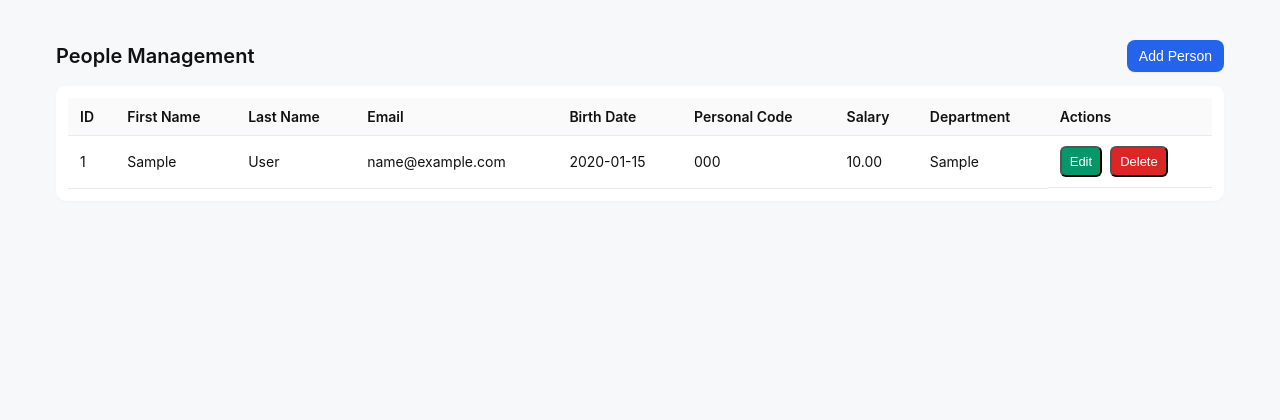
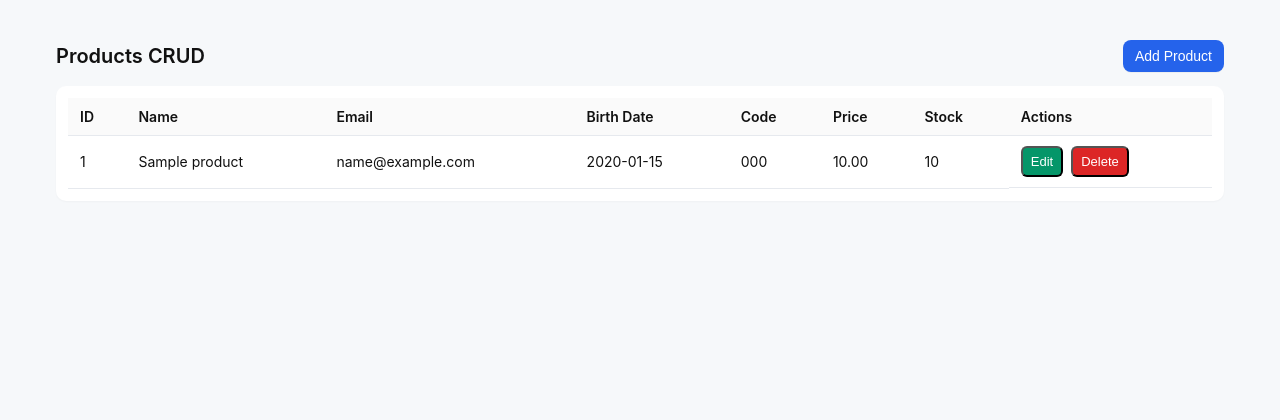
Before and after one commit to romrom230606-create/crud_app, a Flask app: page / in a window 1280 px wide. Shown: the top 420 px of the page. Run offline with Flask 3, Linux system fonts and the light colour scheme; tables that the repository leaves empty hold one stand-in row (values such as "Sample post").

Commit message:
Back to products

```diff
--- a/app.py
+++ b/app.py
@@ -2,14 +2,18 @@ import os
 import re
 from datetime import datetime, date
 from flask import Flask, request, jsonify, render_template
-from models import db, Person
+from models import db, Product
 
 app = Flask(__name__)
 
+
 if os.getenv('TESTING') == 'True' or os.getenv('PYTEST_CURRENT_TEST'):
+
     app.config['SQLALCHEMY_DATABASE_URI'] = 'sqlite:///:memory:'
     print("Using SQLite for testing")
 else:
+
+
     from dotenv import load_dotenv
     if os.path.exists('.env'):
         load_dotenv('.env')
@@ -25,25 +29,7 @@ else:
 app.config['SQLALCHEMY_TRACK_MODIFICATIONS'] = False
 
 db.init_app(app)
-with app.app_context():
-    # Заміни цей блок
-    with db.engine.connect() as connection:
-        connection.execute(db.text("""
-            CREATE TABLE IF NOT EXISTS persons (
-                id SERIAL PRIMARY KEY,
-                first_name VARCHAR(100) NOT NULL,
-                last_name VARCHAR(100) NOT NULL,
-                email VARCHAR(255) NOT NULL UNIQUE,
-                birth_date DATE NOT NULL,
-                personal_code VARCHAR(20) NOT NULL UNIQUE,
-                salary NUMERIC(10,2),
-                department VARCHAR(100),
-                created_at TIMESTAMP DEFAULT CURRENT_TIMESTAMP,
-                updated_at TIMESTAMP DEFAULT CURRENT_TIMESTAMP
-            )
-        """))
-        connection.commit()
-    print("✅ Persons table is ready")
+
 
 def error_response(status, error, field_errors):
     return jsonify({
@@ -53,138 +39,126 @@ def error_response(status, error, field_errors):
         "fieldErrors": field_errors
     }), status
 
-def validate_person_payload(data, require_all=True):
+def validate_product_payload(data, require_all=True):
     field_errors = []
-    first_name = (data.get("first_name") or "").strip()
-    last_name = (data.get("last_name") or "").strip()
+    name = (data.get("name") or "").strip()
     email = (data.get("email") or "").strip()
-    salary = data.get("salary")
-    birth = data.get("birth_date")
-    personal_code = (data.get("personal_code") or "").strip()
+    price = data.get("price")
+    birth = data.get("birthDate") or data.get("birth_date")
+    code = (data.get("code") or data.get("sku") or "").strip()
 
-    if require_all or "first_name" in data:
-        if len(first_name) < 2 or len(first_name) > 100:
-            field_errors.append({"field":"first_name","code":"INVALID_LENGTH","message":"First name must be 2-100 characters"})
-    if require_all or "last_name" in data:
-        if len(last_name) < 2 or len(last_name) > 100:
-            field_errors.append({"field":"last_name","code":"INVALID_LENGTH","message":"Last name must be 2-100 characters"})
+    if require_all or "name" in data:
+        if len(name) < 3 or len(name) > 50:
+            field_errors.append({"field":"name","code":"INVALID_LENGTH","message":"name: 3-50 characters"})
     if require_all or "email" in data:
         if email:
             if not re.match(r"^[^@]+@[^@]+\.[^@]+$", email):
-                field_errors.append({"field":"email","code":"INVALID_FORMAT","message":"Invalid email format"})
+                field_errors.append({"field":"email","code":"INVALID_FORMAT","message":"Invalid email"})
         else:
             field_errors.append({"field":"email","code":"REQUIRED","message":"Email is required"})
-    if require_all or "salary" in data:
-        if salary is not None:
-            try:
-                s = float(salary)
-                if s < 0:
-                    field_errors.append({"field":"salary","code":"INVALID_VALUE","message":"Salary must be positive"})
-            except Exception:
-                field_errors.append({"field":"salary","code":"INVALID_FORMAT","message":"Salary must be a number"})
-    if require_all or "birth_date" in data:
+    if require_all or "price" in data:
+        try:
+            p = float(price)
+            if p <= 0:
+                field_errors.append({"field":"price","code":"INVALID_VALUE","message":"Price must be > 0"})
+        except Exception:
+            field_errors.append({"field":"price","code":"INVALID_FORMAT","message":"Price must be a number"})
+    if require_all or "birthDate" in data or "birth_date" in data:
         if birth:
             try:
                 bd = datetime.fromisoformat(birth).date()
                 if bd > date.today():
-                    field_errors.append({"field":"birth_date","code":"INVALID_DATE","message":"Birth date cannot be in future"})
+                    field_errors.append({"field":"birthDate","code":"INVALID_DATE","message":"birthDate cannot be in future"})
             except Exception:
-                field_errors.append({"field":"birth_date","code":"INVALID_FORMAT","message":"Birth date must be ISO date (YYYY-MM-DD)"})
+                field_errors.append({"field":"birthDate","code":"INVALID_FORMAT","message":"birthDate must be ISO date (YYYY-MM-DD)"})
         else:
-            field_errors.append({"field":"birth_date","code":"REQUIRED","message":"Birth date is required"})
-    if require_all or "personal_code" in data:
-        if not re.match(r"^[A-Za-z0-9-]{4,20}$", personal_code):
-            field_errors.append({"field":"personal_code","code":"INVALID_FORMAT","message":"Personal code: 4-20 chars letters/numbers/dash"})
+            field_errors.append({"field":"birthDate","code":"REQUIRED","message":"birthDate is required"})
+    if require_all or "code" in data or "sku" in data:
+        if not re.match(r"^[A-Za-z0-9-]{4,20}$", code):
+            field_errors.append({"field":"code","code":"INVALID_FORMAT","message":"code: 4-20 chars letters/numbers/dash"})
     return field_errors
 
 @app.route("/")
 def index():
     return render_template("index.html", today=date.today().isoformat())
 
-@app.route("/persons", methods=["GET"])
-def list_persons():
-    persons = Person.query.order_by(Person.id.desc()).all()
-    return jsonify([p.to_dict() for p in persons]), 200
+@app.route("/products", methods=["GET"])
+def list_products():
+    products = Product.query.order_by(Product.id.desc()).all()
+    return jsonify([p.to_dict() for p in products]), 200
 
-@app.route("/persons/<int:pid>", methods=["GET"])
-def get_person(pid):
-    p = Person.query.get(pid)
+@app.route("/products/<int:pid>", methods=["GET"])
+def get_product(pid):
+    p = Product.query.get(pid)
     if not p:
-        return error_response(404, "Not Found", [{"field":"id","code":"NOT_FOUND","message":"Person not found"}])
+        return error_response(404, "Not Found", [{"field":"id","code":"NOT_FOUND","message":"Product not found"}])
     return jsonify(p.to_dict()), 200
 
-@app.route("/persons", methods=["POST"])
-def create_person():
+@app.route("/products", methods=["POST"])
+def create_product():
     data = request.get_json() or {}
-    errors = validate_person_payload(data, require_all=True)
+    errors = validate_product_payload(data, require_all=True)
     if errors:
         return error_response(400, "Bad Request", errors)
 
-    personal_code = data.get("personal_code")
-    email = data.get("email")
+    code = data.get("code") or data.get("sku")
+    if Product.query.filter((Product.sku == code) | (Product.code == code)).first():
+        return error_response(409, "Conflict", [{"field":"code","code":"DUPLICATE","message":"Product code already exists"}])
 
-    if Person.query.filter(Person.personal_code == personal_code).first():
-        return error_response(409, "Conflict", [{"field":"personal_code","code":"DUPLICATE","message":"Personal code already exists"}])
-
-    if Person.query.filter(Person.email == email).first():
-        return error_response(409, "Conflict", [{"field":"email","code":"DUPLICATE","message":"Email already exists"}])
-
-    p = Person(
-        first_name=data.get("first_name").strip(),
-        last_name=data.get("last_name").strip(),
+    p = Product(
+        name=data.get("name").strip(),
+        sku=code,
+        code=code,
         email=data.get("email"),
-        birth_date=datetime.fromisoformat(data.get("birth_date")).date() if data.get("birth_date") else None,
-        personal_code=personal_code,
-        salary=data.get("salary"),
-        department=data.get("department")
+        birth_date=(datetime.fromisoformat(data.get("birthDate")).date() if data.get("birthDate") else None),
+        price=data.get("price"),
+        stock=data.get("stock", 0)
     )
     db.session.add(p)
     db.session.commit()
     return jsonify(p.to_dict()), 201
 
-@app.route("/persons/<int:pid>", methods=["PUT"])
-def update_person(pid):
-    p = Person.query.get(pid)
+@app.route("/products/<int:pid>", methods=["PUT"])
+def update_product(pid):
+    p = Product.query.get(pid)
     if not p:
-        return error_response(404, "Not Found", [{"field":"id","code":"NOT_FOUND","message":"Person not found"}])
+        return error_response(404, "Not Found", [{"field":"id","code":"NOT_FOUND","message":"Product not found"}])
 
     data = request.get_json() or {}
-    errors = validate_person_payload(data, require_all=False)
+    errors = validate_product_payload(data, require_all=False)
     if errors:
         return error_response(400, "Bad Request", errors)
 
-    if "first_name" in data:
-        p.first_name = data.get("first_name").strip()
-    if "last_name" in data:
-        p.last_name = data.get("last_name").strip()
+    if "name" in data:
+        p.name = data.get("name").strip()
     if "email" in data:
-        new_email = data.get("email")
-        if Person.query.filter((Person.email == new_email) & (Person.id != pid)).first():
-            return error_response(409, "Conflict", [{"field":"email","code":"DUPLICATE","message":"Email already exists"}])
-        p.email = new_email
-    if "birth_date" in data:
-        p.birth_date = datetime.fromisoformat(data.get("birth_date")).date() if data.get("birth_date") else None
-    if "salary" in data:
-        p.salary = data.get("salary")
-    if "department" in data:
-        p.department = data.get("department")
-    if "personal_code" in data:
-        new_code = data.get("personal_code")
-        if Person.query.filter((Person.personal_code == new_code) & (Person.id != pid)).first():
-            return error_response(409, "Conflict", [{"field":"personal_code","code":"DUPLICATE","message":"Personal code already exists"}])
-        p.personal_code = new_code
+        p.email = data.get("email")
+    if "birthDate" in data or "birth_date" in data:
+        p.birth_date = (datetime.fromisoformat(data.get("birthDate") or data.get("birth_date")).date()
+                        if (data.get("birthDate") or data.get("birth_date")) else None)
+    if "price" in data:
+        p.price = data.get("price")
+    if "stock" in data:
+        p.stock = data.get("stock")
+    if "code" in data or "sku" in data:
+        new_code = data.get("code") or data.get("sku")
+        if Product.query.filter(((Product.sku == new_code) | (Product.code == new_code)) & (Product.id != pid)).first():
+            return error_response(409, "Conflict", [{"field":"code","code":"DUPLICATE","message":"Product code already exists"}])
+        p.sku = new_code
+        p.code = new_code
 
     db.session.commit()
     return jsonify(p.to_dict()), 200
 
-@app.route("/persons/<int:pid>", methods=["DELETE"])
-def delete_person(pid):
-    p = Person.query.get(pid)
+@app.route("/products/<int:pid>", methods=["DELETE"])
+def delete_product(pid):
+    p = Product.query.get(pid)
     if not p:
-        return error_response(404, "Not Found", [{"field":"id","code":"NOT_FOUND","message":"Person not found"}])
+        return error_response(404, "Not Found", [{"field":"id","code":"NOT_FOUND","message":"Product not found"}])
     db.session.delete(p)
     db.session.commit()
     return jsonify({"message":"Deleted"}), 200
+
 
 if __name__ == "__main__":
     with app.app_context():
--- a/templates/index.html
+++ b/templates/index.html
@@ -3,7 +3,7 @@
 <head>
   <meta charset="utf-8" />
   <meta name="viewport" content="width=device-width,initial-scale=1" />
-  <title>People Management</title>
+  <title>Products CRUD</title>
   <style>
     :root {
       --bg: #f6f8fa;
@@ -61,9 +61,9 @@
 <body>
   <div class="app">
     <header>
-      <h1>People Management</h1>
+      <h1>Products CRUD</h1>
       <div class="top-controls">
-        <button id="add-btn" class="btn btn-primary">Add Person</button>
+        <button id="add-btn" class="btn btn-primary">Add Product</button>
       </div>
     </header>
 
@@ -74,18 +74,17 @@
         <thead>
           <tr>
             <th>ID</th>
-            <th>First Name</th>
-            <th>Last Name</th>
+            <th>Name</th>
             <th>Email</th>
             <th>Birth Date</th>
-            <th>Personal Code</th>
-            <th>Salary</th>
-            <th>Department</th>
+            <th>Code</th>
+            <th>Price</th>
+            <th>Stock</th>
             <th>Actions</th>
           </tr>
         </thead>
         <tbody id="rows">
-          <tr><td colspan="9" class="empty">Loading...</td></tr>
+          <tr><td colspan="8" class="empty">Loading...</td></tr>
         </tbody>
       </table>
     </div>
@@ -94,39 +93,35 @@
   <div id="modal" class="modal-backdrop" aria-hidden="true">
     <div class="modal" role="dialog" aria-modal="true">
       <header>
-        <h3 id="modal-title">Add Person</h3>
+        <h3 id="modal-title">Add product</h3>
         <button id="close-modal" class="btn btn-ghost">Close</button>
       </header>
 
-      <form id="person-form">
-        <input type="hidden" id="person-id" />
+      <form id="product-form">
+        <input type="hidden" id="product-id" />
         <div class="form-row">
-          <label>First Name</label>
-          <input id="first_name" type="text" required minlength="2" maxlength="100" />
-        </div>
-        <div class="form-row">
-          <label>Last Name</label>
-          <input id="last_name" type="text" required minlength="2" maxlength="100" />
+          <label>Name</label>
+          <input id="name" type="text" required minlength="3" maxlength="50" />
         </div>
         <div class="form-row">
           <label>Email</label>
-          <input id="email" type="email" required />
+          <input id="email" type="email" />
         </div>
         <div class="form-row">
           <label>Birth Date</label>
-          <input id="birth_date" type="date" required />
+          <input id="birthDate" type="date" />
         </div>
         <div class="form-row">
-          <label>Personal Code</label>
-          <input id="personal_code" type="text" pattern="[A-Za-z0-9-]{4,20}" required />
+          <label>Code</label>
+          <input id="code" type="text" pattern="[A-Za-z0-9-]{4,20}" required />
         </div>
         <div class="form-row">
-          <label>Salary</label>
-          <input id="salary" type="number" step="0.01" min="0" />
+          <label>Price</label>
+          <input id="price" type="number" step="0.01" min="0.01" required />
         </div>
         <div class="form-row">
-          <label>Department</label>
-          <input id="department" type="text" maxlength="100" />
+          <label>Stock</label>
+          <input id="stock" type="number" step="1" min="0" value="0" />
         </div>
 
         <div class="modal-actions">
@@ -138,21 +133,20 @@
   </div>
 
   <script>
-    const API = "/persons";
+    const API = "/products";
     const rowsEl = document.getElementById("rows");
     const addBtn = document.getElementById("add-btn");
     const modal = document.getElementById("modal");
     const closeModalBtn = document.getElementById("close-modal");
     const cancelBtn = document.getElementById("cancel-btn");
-    const form = document.getElementById("person-form");
-    const idEl = document.getElementById("person-id");
-    const firstNameEl = document.getElementById("first_name");
-    const lastNameEl = document.getElementById("last_name");
+    const form = document.getElementById("product-form");
+    const idEl = document.getElementById("product-id");
+    const nameEl = document.getElementById("name");
     const emailEl = document.getElementById("email");
-    const birthEl = document.getElementById("birth_date");
-    const codeEl = document.getElementById("personal_code");
-    const salaryEl = document.getElementById("salary");
-    const departmentEl = document.getElementById("department");
+    const birthEl = document.getElementById("birthDate");
+    const codeEl = document.getElementById("code");
+    const priceEl = document.getElementById("price");
+    const stockEl = document.getElementById("stock");
     const messageEl = document.getElementById("message");
     const saveBtn = document.getElementById("save-btn");
 
@@ -172,11 +166,11 @@
       document.body.style.overflow="hidden";
       if (!edit){
         idEl.value=""; form.reset();
-        document.getElementById("modal-title").textContent="Add Person";
+        document.getElementById("modal-title").textContent="Add product";
         saveBtn.textContent="Save";
       } else {
-        document.getElementById("modal-title").textContent="Edit Person";
-        saveBtn.textContent="Update";
+        document.getElementById("modal-title").textContent="Edit product";
+        saveBtn.textContent="Save";
       }
     }
 
@@ -191,7 +185,7 @@
       return String(str).replace(/[&<>"']/g,s=>({'&':'&amp;','<':'&lt;','>':'&gt;','"':'&quot;',"'":"&#39;"}[s]));
     }
 
-    async function fetchPersons(){
+    async function fetchProducts(){
       setBusy(true);
       try {
         const res = await fetch(API);
@@ -199,62 +193,54 @@
         const data = await res.json();
         renderRows(data);
       } catch(err){
-        rowsEl.innerHTML=`<tr><td colspan="9" class="empty">Error: ${err.message}</td></tr>`;
-        showMessage(`Error loading persons: ${err.message}`, "error");
+        rowsEl.innerHTML=`<tr><td colspan="8" class="empty">Error: ${err.message}</td></tr>`;
+        showMessage(`Error loading products: ${err.message}`, "error");
       } finally { setBusy(false); }
     }
 
     function renderRows(items){
       if(!items.length){
-        rowsEl.innerHTML='<tr><td colspan="9" class="empty">No persons yet</td></tr>';
+        rowsEl.innerHTML='<tr><td colspan="8" class="empty">No products yet</td></tr>';
         return;
       }
       rowsEl.innerHTML = items.map(p=>`
         <tr>
           <td>${p.id}</td>
-          <td>${escapeHtml(p.first_name)}</td>
-          <td>${escapeHtml(p.last_name)}</td>
-          <td>${escapeHtml(p.email)}</td>
+          <td>${escapeHtml(p.name)}</td>
+          <td>${escapeHtml(p.email||'')}</td>
           <td>${p.birth_date||''}</td>
-          <td>${escapeHtml(p.personal_code)}</td>
-          <td>${p.salary ? Number(p.salary).toFixed(2) : ''}</td>
-          <td>${escapeHtml(p.department||'')}</td>
+          <td>${escapeHtml(p.code||p.sku||'')}</td>
+          <td>${Number(p.price).toFixed(2)}</td>
+          <td>${p.stock}</td>
           <td class="actions">
-            <button class="btn-edit" onclick="editPerson(${p.id})">Edit</button>
-            <button class="btn-delete" onclick="deletePerson(${p.id})">Delete</button>
+            <button class="btn-edit" onclick="editProduct(${p.id})">Edit</button>
+            <button class="btn-delete" onclick="deleteProduct(${p.id})">Delete</button>
           </td>
         </tr>`).join("");
     }
 
-    async function editPerson(id){
+    async function editProduct(id){
       setBusy(true);
       try {
         const res = await fetch(`${API}/${id}`);
         if(res.status===404){ showMessage("Not found","error"); return; }
         if(!res.ok) throw new Error(`Load failed (${res.status})`);
         const p = await res.json();
-        idEl.value=p.id;
-        firstNameEl.value=p.first_name;
-        lastNameEl.value=p.last_name;
-        emailEl.value=p.email;
-        birthEl.value=p.birth_date;
-        codeEl.value=p.personal_code;
-        salaryEl.value=p.salary||"";
-        departmentEl.value=p.department||"";
+        idEl.value=p.id; nameEl.value=p.name; emailEl.value=p.email||""; birthEl.value=p.birth_date||""; codeEl.value=p.code||p.sku||""; priceEl.value=p.price; stockEl.value=p.stock;
         openModal(true);
-      } catch(err){ showMessage(`Cannot load person: ${err.message}`,"error"); }
+      } catch(err){ showMessage(`Cannot load product: ${err.message}`,"error"); }
       finally{ setBusy(false); }
     }
 
-    async function deletePerson(id){
-      if(!confirm("Delete this person?")) return;
+    async function deleteProduct(id){
+      if(!confirm("Delete product?")) return;
       setBusy(true);
       try{
         const res = await fetch(`${API}/${id}`,{method:"DELETE"});
         if(res.status===404){ showMessage("Not found","error"); return; }
         if(!res.ok) throw new Error(`Delete failed (${res.status})`);
-        showMessage("Person deleted");
-        fetchPersons();
+        showMessage("Deleted");
+        fetchProducts();
         if(idEl.value==id) closeModal();
       } catch(err){ showMessage(`Delete error: ${err.message}`,"error"); }
       finally{ setBusy(false); }
@@ -263,13 +249,12 @@
     form.addEventListener("submit", async e=>{
       e.preventDefault();
       const payload={
-        first_name: firstNameEl.value.trim(),
-        last_name: lastNameEl.value.trim(),
+        name: nameEl.value.trim(),
         email: emailEl.value.trim(),
         birth_date: birthEl.value,
-        personal_code: codeEl.value.trim(),
-        salary: salaryEl.value ? parseFloat(salaryEl.value) : null,
-        department: departmentEl.value.trim() || null
+        code: codeEl.value.trim(),
+        price: parseFloat(priceEl.value),
+        stock: parseInt(stockEl.value||"0",10)
       };
       setBusy(true);
       try{
@@ -278,10 +263,10 @@
         const method = id? "PUT":"POST";
         const res = await fetch(url,{method, headers:{"Content-Type":"application/json"}, body:JSON.stringify(payload)});
         if(!(res.status===200||res.status===201)) throw new Error(`Request failed (${res.status})`);
-        showMessage(id? "Person updated":"Person created");
+        showMessage(id? "Updated":"Created");
         form.reset(); idEl.value="";
         closeModal();
-        fetchPersons();
+        fetchProducts();
       } catch(err){ showMessage(`Save error: ${err.message}`,"error"); }
       finally{ setBusy(false); }
     });
@@ -291,7 +276,7 @@
     cancelBtn.addEventListener("click",closeModal);
     window.addEventListener("keydown",e=>{ if(e.key==="Escape") closeModal(); });
 
-    fetchPersons();
+    fetchProducts();
   </script>
 </body>
 </html>
```
Also changed, not shown: models.py (+14 -14 lines), tests/test_integration.py (+13 -8 lines), tests/test_unit_validation.py (+9 -9 lines), migrations/003_create_persons.sql (deleted).
